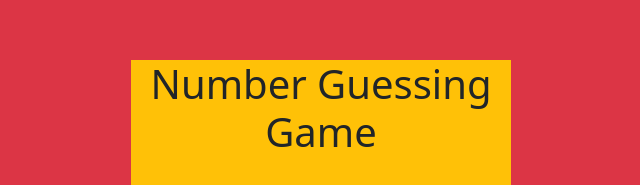
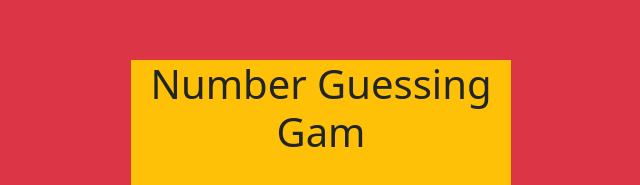
Before and after one commit to owinluck/Number-Gussing-Game, a plain HTML site: page index.html in a window 1280 px wide. Shown: the part 121-306 px from the top of the page, 319-959 px from the left. Drawn offline with nearby package versions, Linux system fonts and the light colour scheme.

Commit message:
second commit

```diff
--- a/index.html
+++ b/index.html
@@ -21,7 +21,7 @@
             <div class="col-4 bg-warning mx-auto ">
                 <div>
                     <label>
-                        <h1>Number Guessing Game</h1>
+                        <h1>Number Guessing Gam</h1>
                     </label>
                 </div><br>
                 <div>
```
